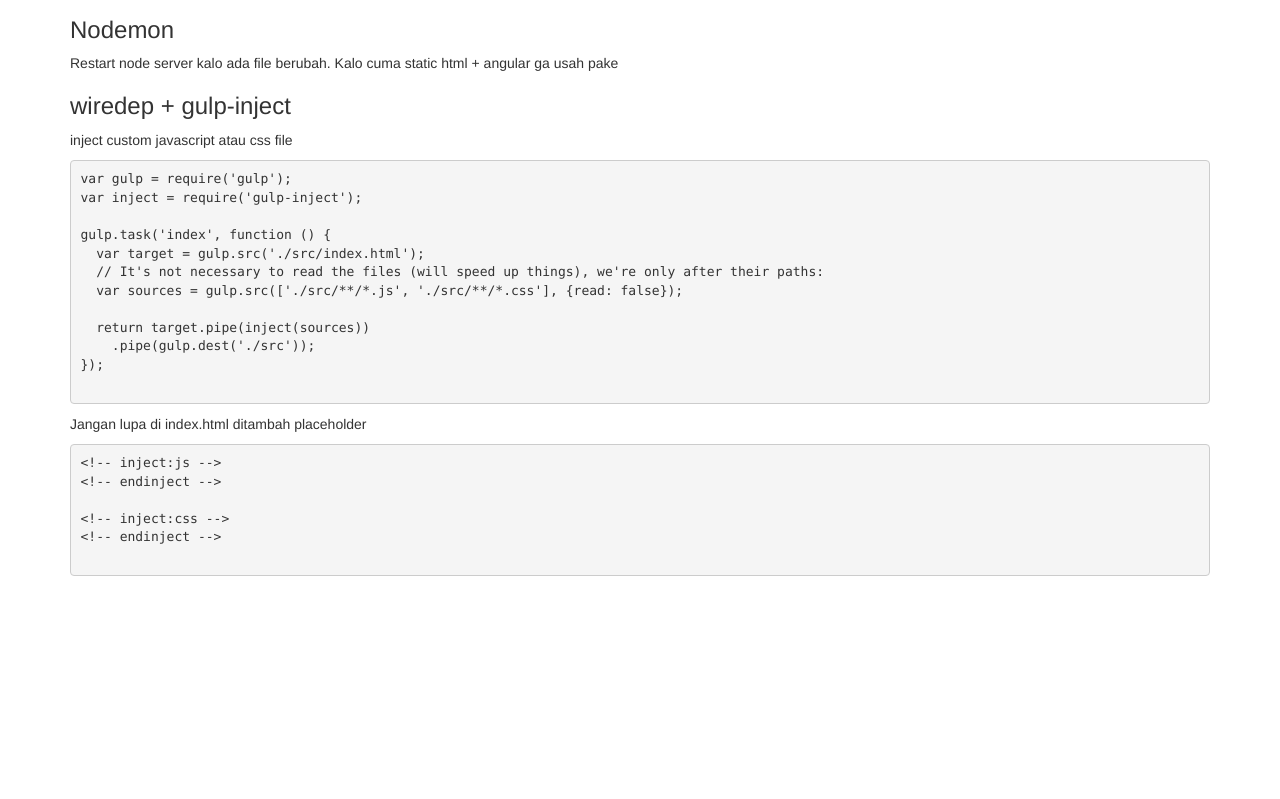
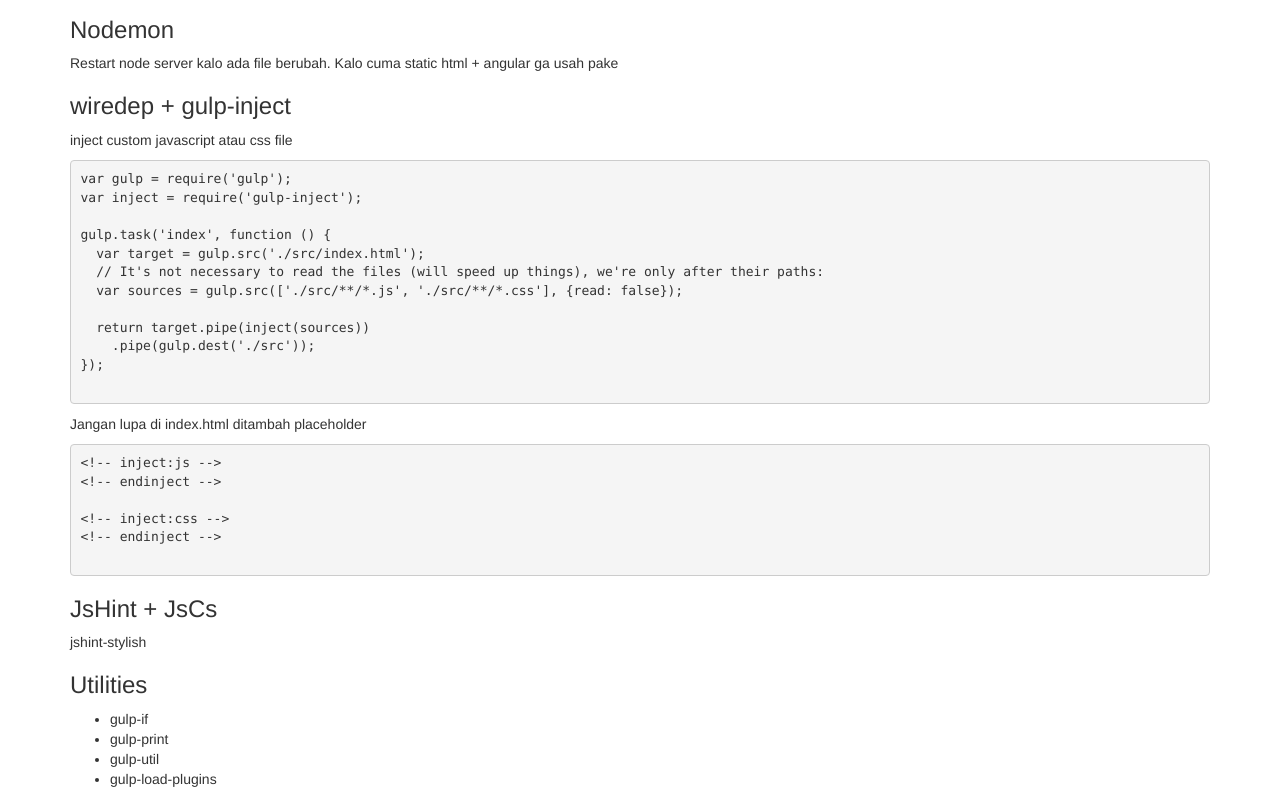
Before and after one commit to bakmie234/1, a website: page docs/index.html in a window 1280 px wide. Shown: the part 349-1148 px from the top of the page. Before the commit the page ends 935 px from the top, so only its background shows below. Drawn offline with Linux system fonts and the light colour scheme.

Commit message:
jscs and jshint

```diff
--- a/docs/index.html
+++ b/docs/index.html
@@ -68,6 +68,29 @@
 &lt;!-- inject:css --&gt;
 &lt;!-- endinject --&gt;
             </pre>
+            <h3>
+                JsHint + JsCs
+            </h3>
+            <p>
+                jshint-stylish
+            </p>
+            <h3>
+                Utilities
+            </h3>
+            <ul>
+                <li>
+                    gulp-if
+                </li>
+                <li>
+                    gulp-print
+                </li>
+                <li>
+                    gulp-util
+                </li>
+                <li>
+                    gulp-load-plugins
+                </li>
+            </ul>
         </div>
     </div>
 </div>
```
Also changed, not shown: gulpfile.js (+31 -0 lines), package.json (+9 -1 lines), 1 other file.
